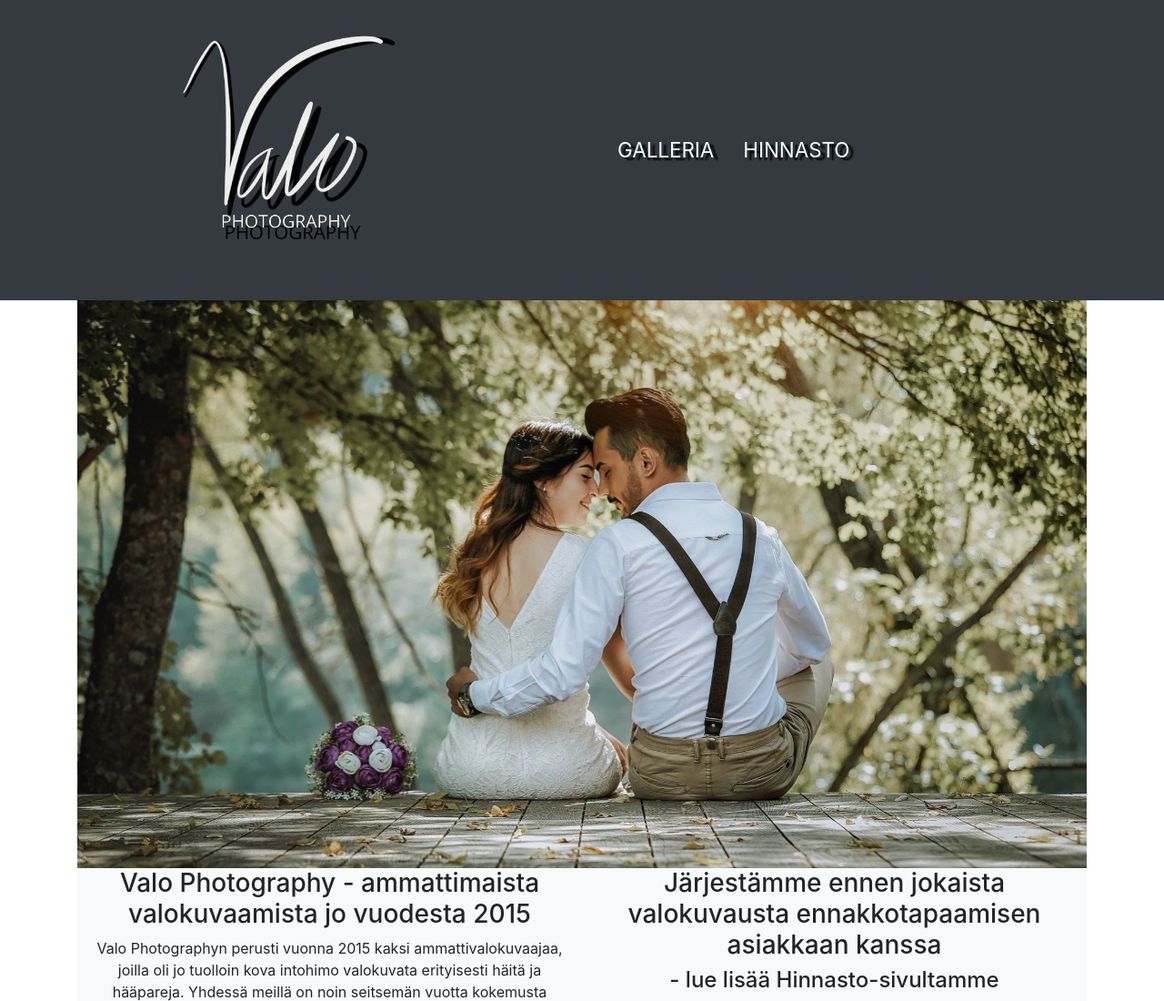
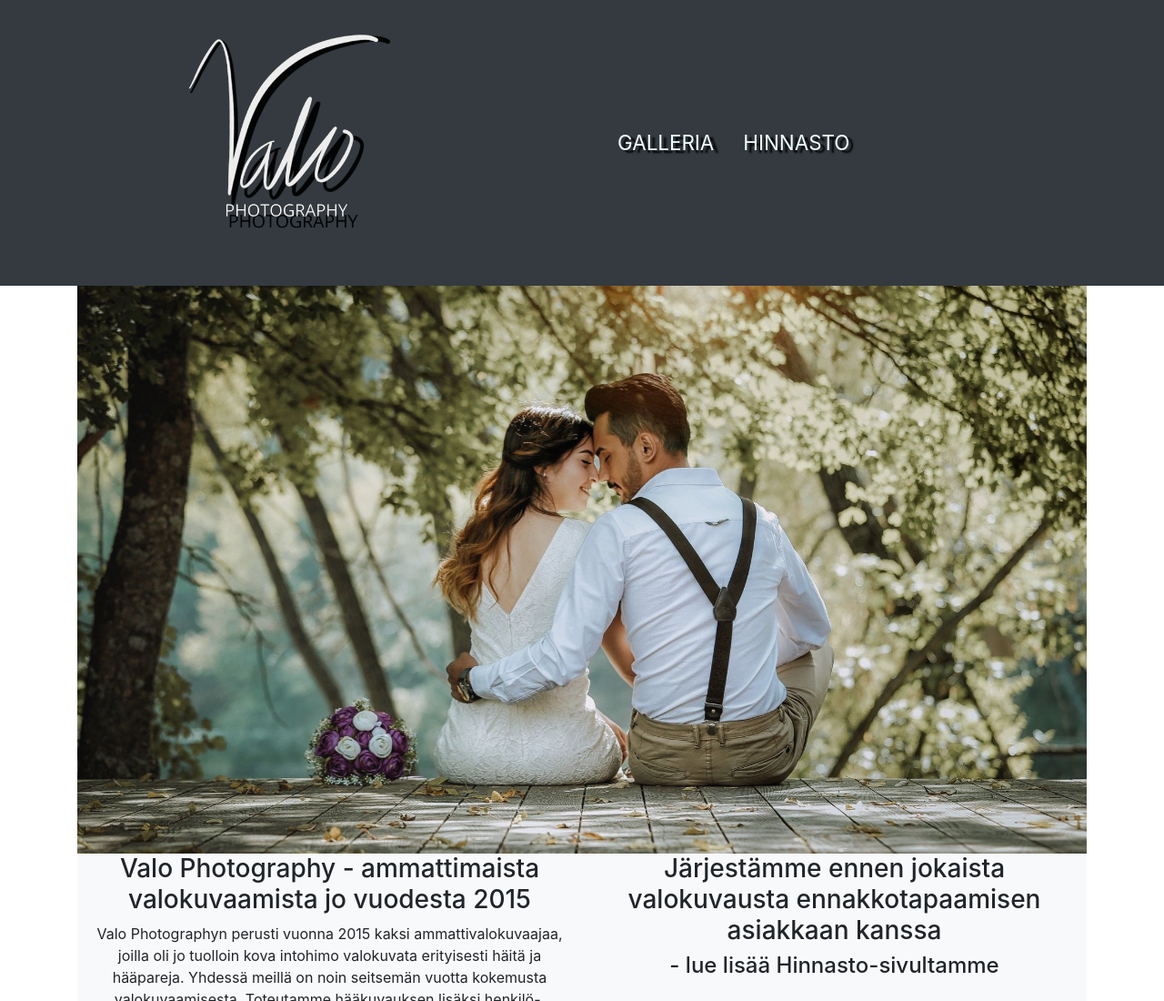
Before and after one commit to BlazeDreams/-something-, a plain HTML site: page html files/index.html in a window 1280 px wide. Shown: the top 1100 px of the page at 91% size. Drawn offline with nearby package versions, Linux system fonts and the light colour scheme.

Commit message:
made the logo and shadow 1 rem smaller

```diff
--- a/html files/css/CostumeStyle.css
+++ b/html files/css/CostumeStyle.css
@@ -1,7 +1,7 @@
 #logo{
-    width: 19rem;
+    width: 18rem;
     background-image: url(images/ValoGraphLogo\(P\).png);
-    background-size: 20rem;
+    background-size: 19rem;
     -webkit-transition: box-shadow 1s; /* Safari 3.1 to 6.0*/
     transition: box-shadow 0.4s;
 
```
